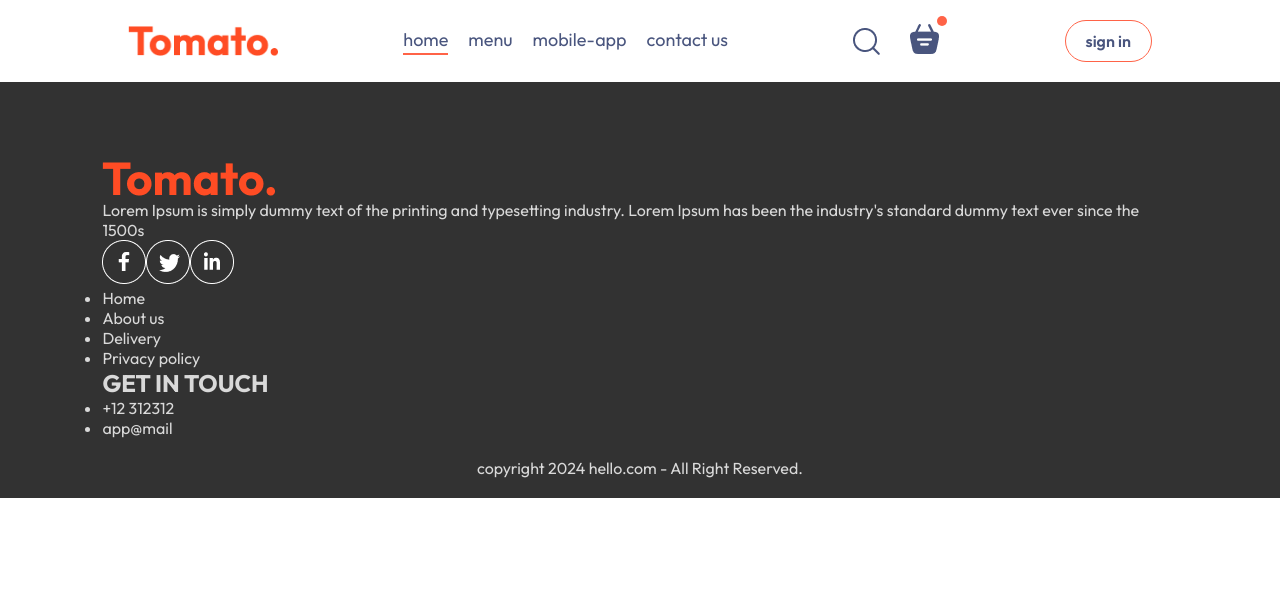
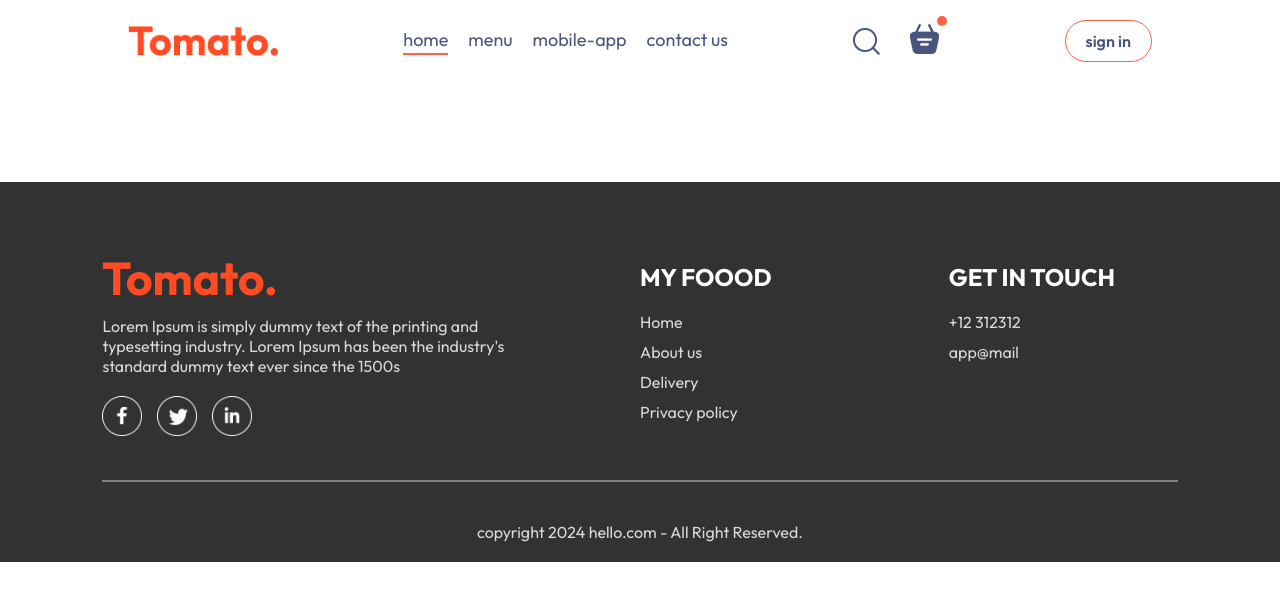
Before and after one commit to agungrachmadprihanto/Food-app-react, a React (Vite) app: page /placeorder in a window 1280 px wide. Shown: the top 600 px of the page. Built offline with nearby package versions, Linux system fonts and the light colour scheme.

Commit message:
add footer

```diff
--- /dev/null
+++ b/src/components/AppDownload/AppDownload.jsx
@@ -0,0 +1,19 @@
+import React from "react";
+import "./AppDownload.css";
+import { assets } from "../../assets/assets";
+
+const AppDownload = () => {
+  return (
+    <div className="app-download" id="app-download">
+      <p>
+        For Better Expirence Download <br /> Tomato App
+      </p>
+      <div className="app-download-platforms">
+        <img src={assets.play_store}></img>
+        <img src={assets.app_store}></img>
+      </div>
+    </div>
+  );
+};
+
+export default AppDownload;
--- a/src/components/Footer/Footer.css
+++ b/src/components/Footer/Footer.css
@@ -7,4 +7,39 @@
     gap: 20px;
     padding: 20px 8vw;
     padding-top: 80px;
+    margin-top: 100px;
+
+    hr{
+        width: 100%;
+        height: 2px;
+        margin: 20px 0;
+        background-color: gray;
+        border: none;
+    }
 }
+.footer-content{
+    width: 100%;
+    display: grid;
+    grid-template-columns: 2fr 1fr 1fr;
+    gap: 80px;
+}
+.footer-content-left, .footer-content-right, .footer-content-center{
+    display: flex;
+    flex-direction: column;
+    align-items: start;
+    gap: 20px;
+
+    li{
+        list-style: none;
+        margin-bottom: 10px;
+        cursor: pointer;
+    }
+
+    h2{
+        color: white;
+    }
+}
+.footer-social-icon img{
+    width: 40px;
+    margin-right: 15px;
+}
--- a/src/components/Footer/Footer.jsx
+++ b/src/components/Footer/Footer.jsx
@@ -20,6 +20,7 @@ const Footer = () => {
           </div>
         </div>
         <div className="footer-content-center">
+          <h2>MY FOOOD</h2>
           <ul>
             <li>Home</li>
             <li>About us</li>
@@ -35,6 +36,7 @@ const Footer = () => {
           </ul>
         </div>
       </div>
+      <hr></hr>
       <p className="footer-copyright">
         copyright 2024 hello.com - All Right Reserved.
       </p>
--- a/src/pages/Home/Home.jsx
+++ b/src/pages/Home/Home.jsx
@@ -3,6 +3,7 @@ import './Home.css';
 import Header from '../../components/Header/Header';
 import ExploreMenu from '../../components/ExploreMenu/ExploreMenu';
 import FoodDisplay from '../../components/FoodDisplay/FoodDisplay';
+import AppDownload from '../../components/AppDownload/AppDownload';
 
 const Home = () => {
 
@@ -13,6 +14,7 @@ const Home = () => {
             <Header />
             <ExploreMenu category={category} setCategory={setCategory} />
             <FoodDisplay category={category} />
+            <AppDownload />
         </div>
     );
 };
```
Also changed, not shown: src/components/AppDownload/AppDownload.css (added).
